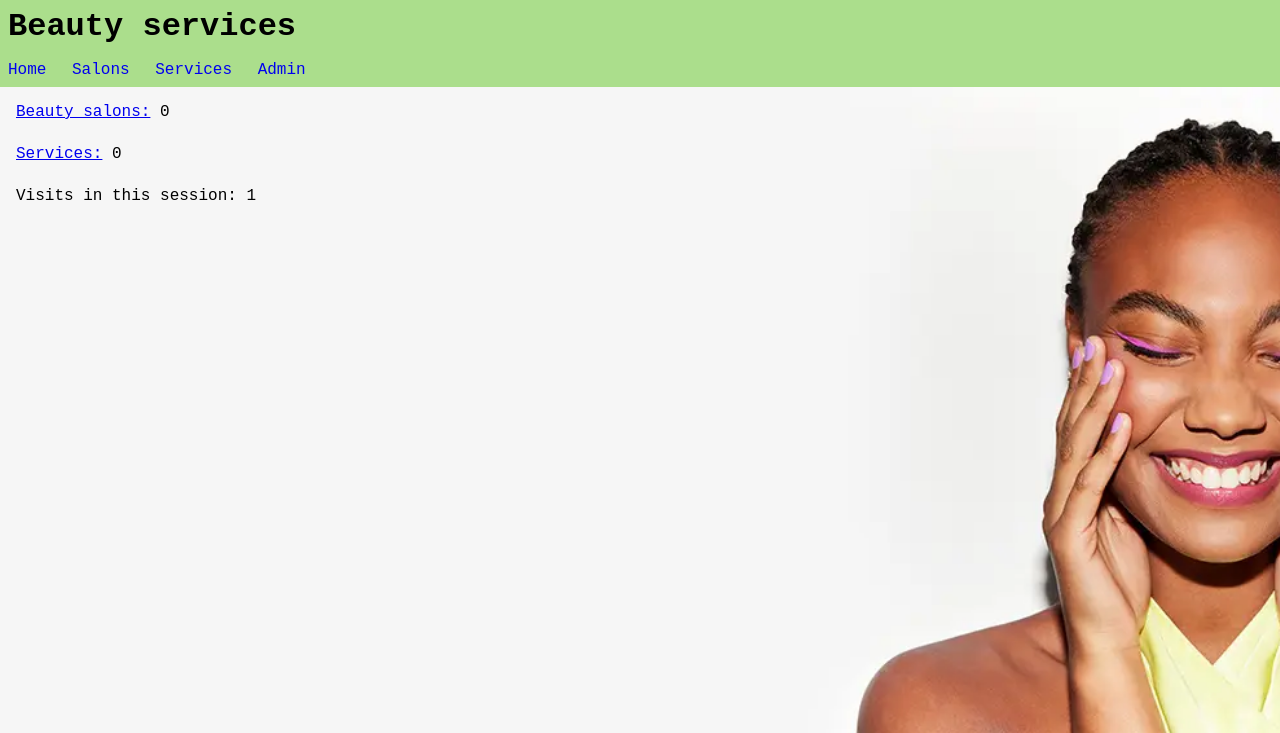
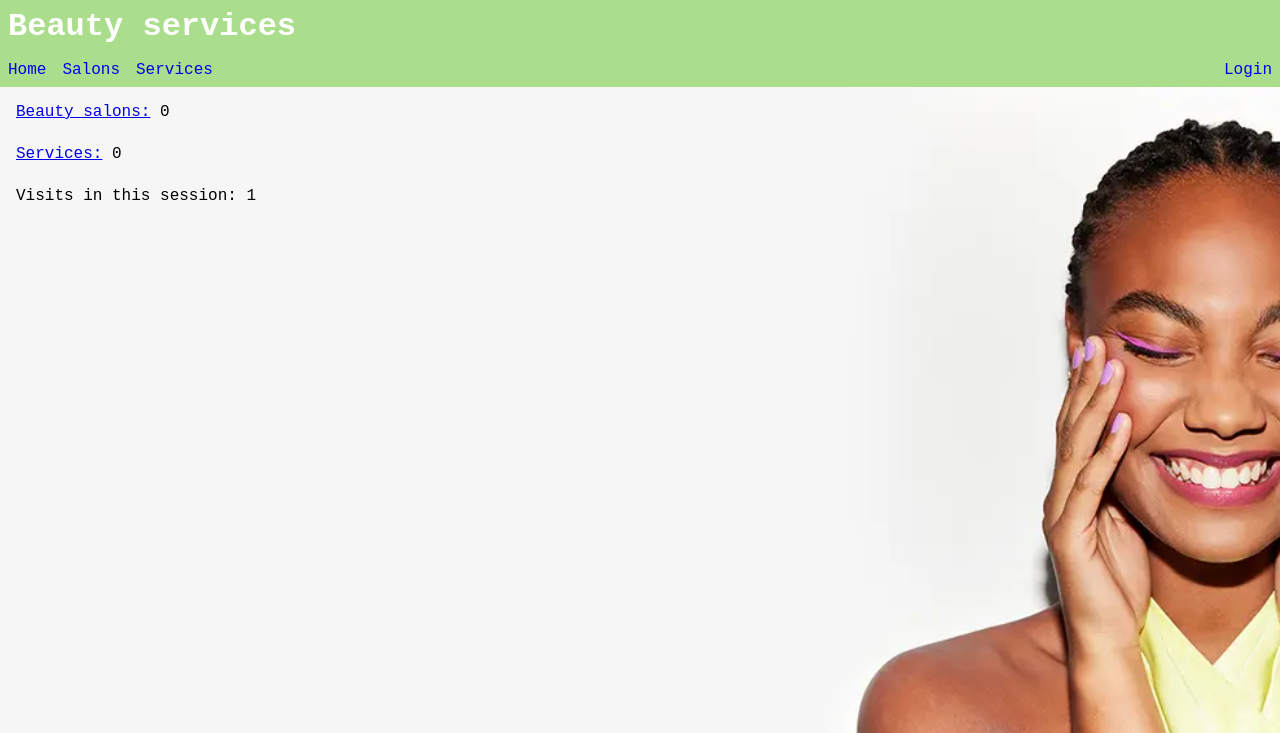
Before and after one commit to IngridaVaitkuviene/ptu5_django_beauty_services, a Django app: page / in a window 1280 px wide. Shown: the top 733 px of the page. Run offline with Django 4.2, Linux system fonts and the light colour scheme; data that the repository does not hold is empty.

Commit message:
user logged out added

```diff
--- a/ptu5_beauty_services/beauty_services/static/beauty_services/css/base.css
+++ b/ptu5_beauty_services/beauty_services/static/beauty_services/css/base.css
@@ -10,6 +10,25 @@ body {
 
 header, main, footer {
     min-width: fit-content;
+}
+
+header h1 {
+    color: #fff;
+}
+
+header .container {
+    display: flex;
+    flex-direction: row;
+}
+
+.spacer {
+    flex-grow: 1;
+}
+
+header .container span {
+    align-self: center;
+    color: #fff;
+    padding: 0.5rem;
 }
 
 header a {
--- a/ptu5_beauty_services/beauty_services/templates/beauty_services/base.html
+++ b/ptu5_beauty_services/beauty_services/templates/beauty_services/base.html
@@ -16,10 +16,18 @@
             <a href="{% url 'index' %}">Home</a>
             <a href="{% url 'salons' %}">Salons</a>
             <a href="{% url 'services' %}">Services</a>
-            <a href="{% url 'admin:index' %}">Admin</a>
+                <span class="spacer"></span>
+                {% if user.is_authenticated %}
+                    <span>{{ user }}</span>
+                    {% if user.is_superuser or user.is_staff %}
+                        <a href="{% url 'admin:index' %}">Admin</a>
+                    {% endif %}
+                    <a href="{% url 'logout' %}">Logout</a>
+                {% else %}
+                    <a href="{% url 'login' %}?next={{ request.path }}">Login</a>
+                {% endif %}
             {% endblock nav %}
         </div>
-
     </header>
     <main>
         <div class="container">
--- /dev/null
+++ b/ptu5_beauty_services/user_profile/templates/registration/logged_out.html
@@ -0,0 +1,6 @@
+{% extends 'beauty_services/base.html' %}
+{% block title %}Logged out from {{ block.super}} {% endblock title %}
+{% block content %}
+<h1>Logged out</h1>
+<p>Session closed successfully. <a href="{% url 'login' %}"> Log in again</a>.</p>
+{% endblock content%}
```
